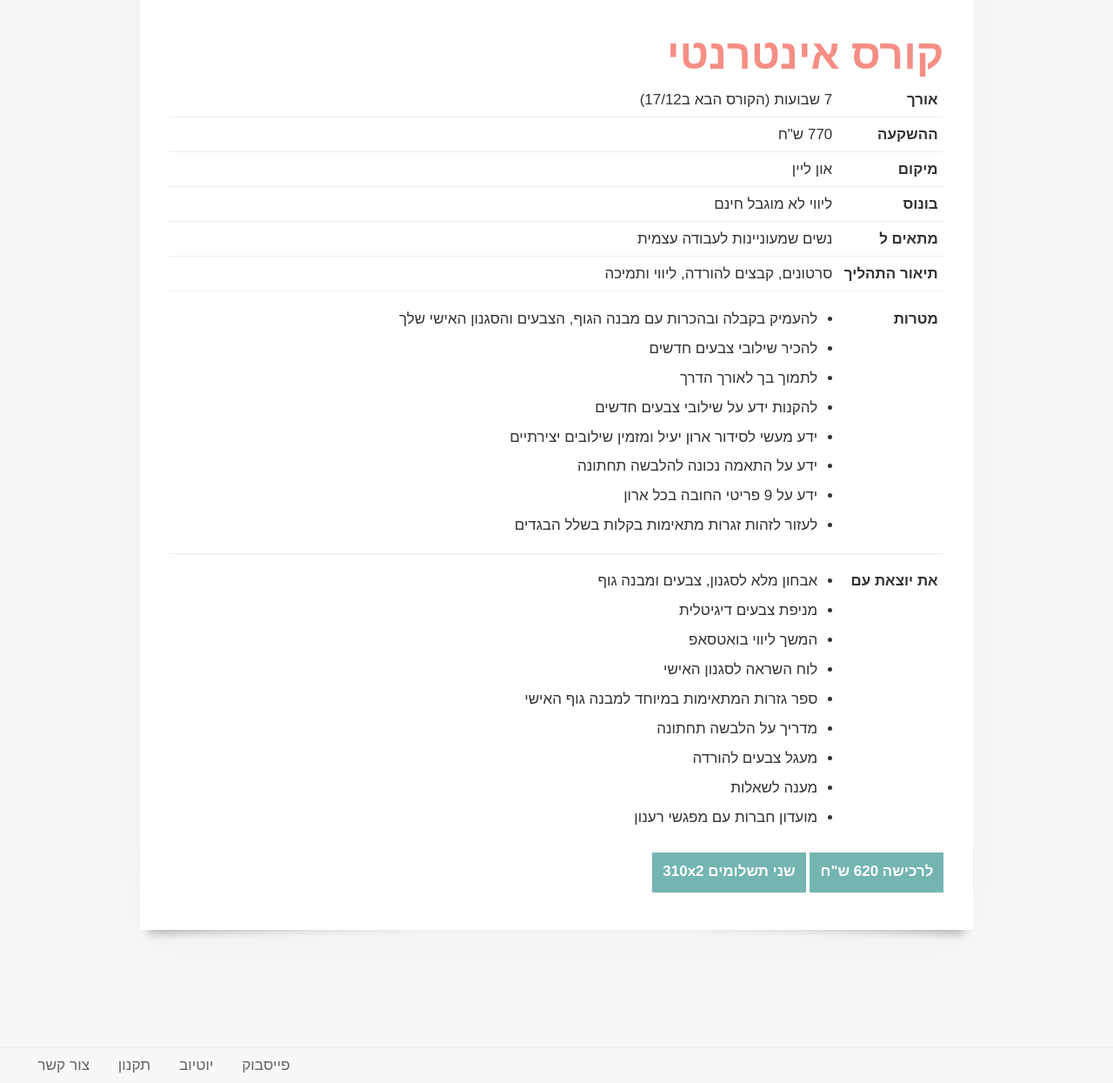
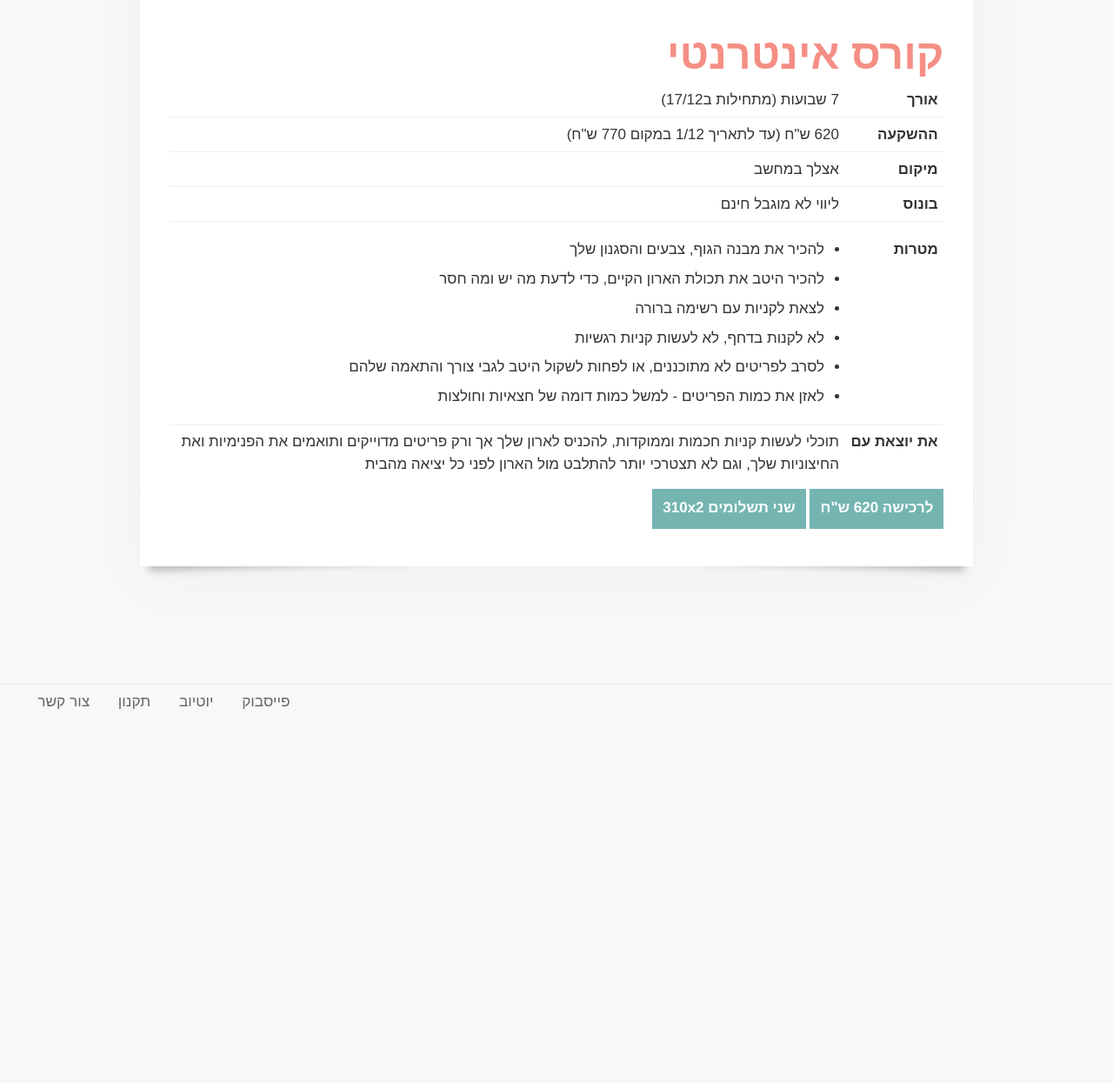
Before and after one commit to laukstein/lea.laukstein.com, a Jekyll site: the page built from _pages/products/diy.md, in a window 1280 px wide and 1400 px high, scrolled down 451 px, cut to the strip 155-1400 px from the top of the window. Shown: the whole strip at 87% size. Built offline with Jekyll 4.4.1, drawn with Linux system fonts in a browser that asks for light colours; comment, search, counter and statistics services are not loaded; after the commit the page ends 1437 px from its top, so only the background shows below that.

Commit message:
Academy new details, added discount

```diff
--- a/_pages/products/diy.md
+++ b/_pages/products/diy.md
@@ -10,31 +10,19 @@ redirect_from:
     - /5min
     - /guide
 video: j22FJGJGzXo
-duration: 7 שבועות (הקורס הבא ב17/12)
-price: 770
+duration: 7 שבועות (מתחילות ב17/12)
+price: 620
+discount: עד לתאריך 1/12 במקום 770 ש"ח
 extra: ליווי לא מוגבל חינם
-location: און ליין
-fit: נשים שמעוניינות לעבודה עצמית
-details: סרטונים, קבצים להורדה, ליווי ותמיכה
+location: אצלך במחשב
 goals: |
-    * להעמיק בקבלה ובהכרות עם מבנה הגוף, הצבעים והסגנון האישי שלך
-    * להכיר שילובי צבעים חדשים
-    * לתמוך בך לאורך הדרך
-    * להקנות ידע על שילובי צבעים חדשים
-    * ידע מעשי לסידור ארון יעיל ומזמין שילובים יצירתיים
-    * ידע על התאמה נכונה להלבשה תחתונה
-    * ידע על 9 פריטי החובה בכל ארון
-    * לעזור לזהות זגרות מתאימות בקלות בשלל הבגדים
-takeWith: |
-    * אבחון מלא לסגנון, צבעים ומבנה גוף
-    * מניפת צבעים דיגיטלית
-    * המשך ליווי בואטסאפ
-    * לוח השראה לסגנון האישי
-    * ספר גזרות המתאימות במיוחד למבנה גוף האישי
-    * מדריך על הלבשה תחתונה
-    * מעגל צבעים להורדה
-    * מענה לשאלות
-    * מועדון חברות עם מפגשי רענון
+    * להכיר את מבנה הגוף, צבעים והסגנון שלך
+    * להכיר היטב את תכולת הארון הקיים, כדי לדעת מה יש ומה חסר
+    * לצאת לקניות עם רשימה ברורה
+    * לא לקנות בדחף, לא לעשות קניות רגשיות
+    * לסרב לפריטים לא מתוכננים, או לפחות לשקול היטב לגבי צורך והתאמה שלהם
+    * לאזן את כמות הפריטים - למשל כמות דומה של חצאיות וחולצות
+takeWith: תוכלי לעשות קניות חכמות וממוקדות, להכניס לארון שלך אך ורק פריטים מדוייקים ותואמים את הפנימיות ואת החיצוניות שלך, וגם לא תצטרכי יותר להתלבט מול הארון לפני כל יציאה מהבית
 button:
     - paypal: WQ8BJBKUBHUNE
       title: לרכישה 620 ש"ח
```
